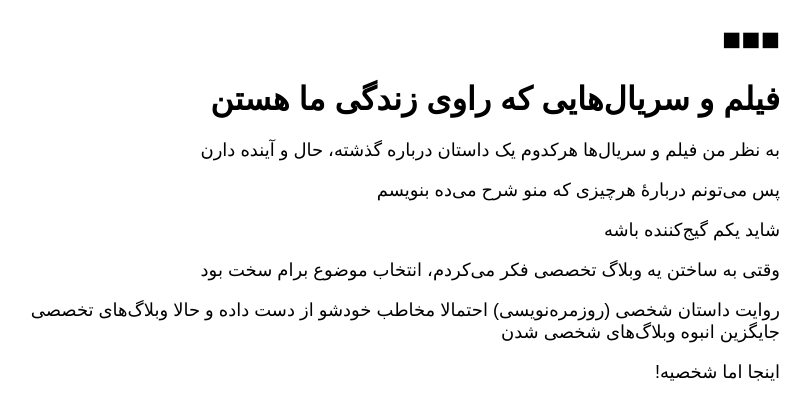
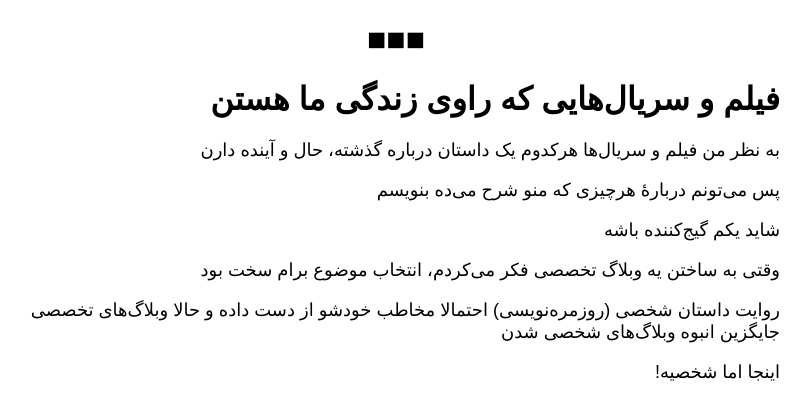
Before and after one commit to darkblog/darkblog.github.io, a Jekyll site: the page built from _posts/2023-8-22-5.md, in a window 1280 px wide. Shown: the top 420 px of the page, without its empty margins (407-1218 px from the left). Built offline with Jekyll 4.4.1, drawn with Linux system fonts in a browser that asks for light colours.

Commit message:
Update post.html

```diff
--- a/_layouts/post.html
+++ b/_layouts/post.html
@@ -7,7 +7,7 @@
 <head>
 <title>{{ page.title }}</title>
 <meta name="viewport" content="width=device-width">
-<style>body{font-family:sans-serif;margin:auto;padding:0 1em;max-width:48em}p{font-size:large}a{text-decoration:none;color:black}.gtr{align:center}</style>
+<style>body{font-family:sans-serif;margin:auto;padding:0 1em;max-width:48em}p{font-size:large}a{text-decoration:none;color:black}.gtr{text-align:center}</style>
 </head>
 <body>
 <h1 class="gtr"><a href="https://biganeh.com/">■■■</a></h1>
```
